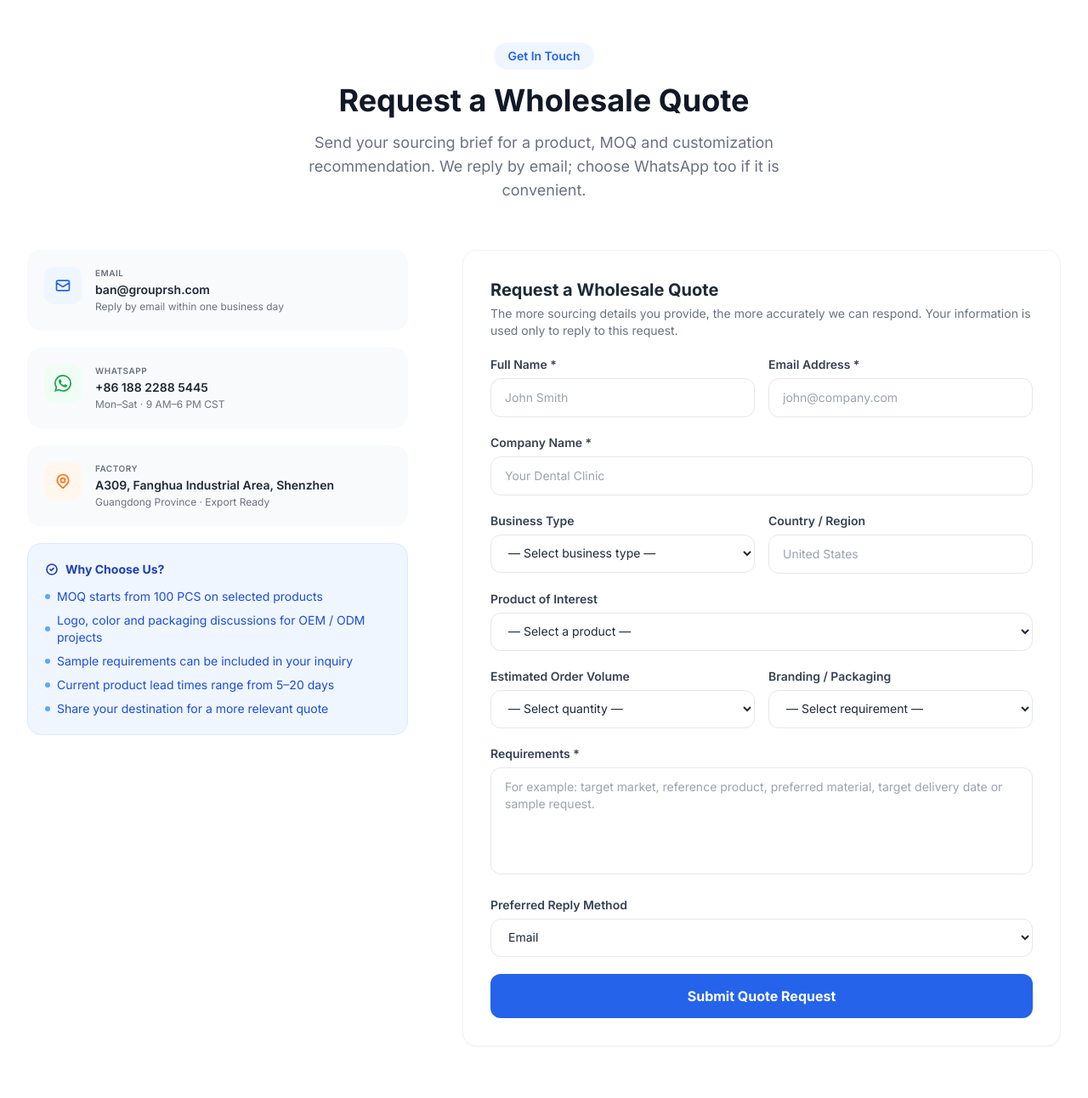
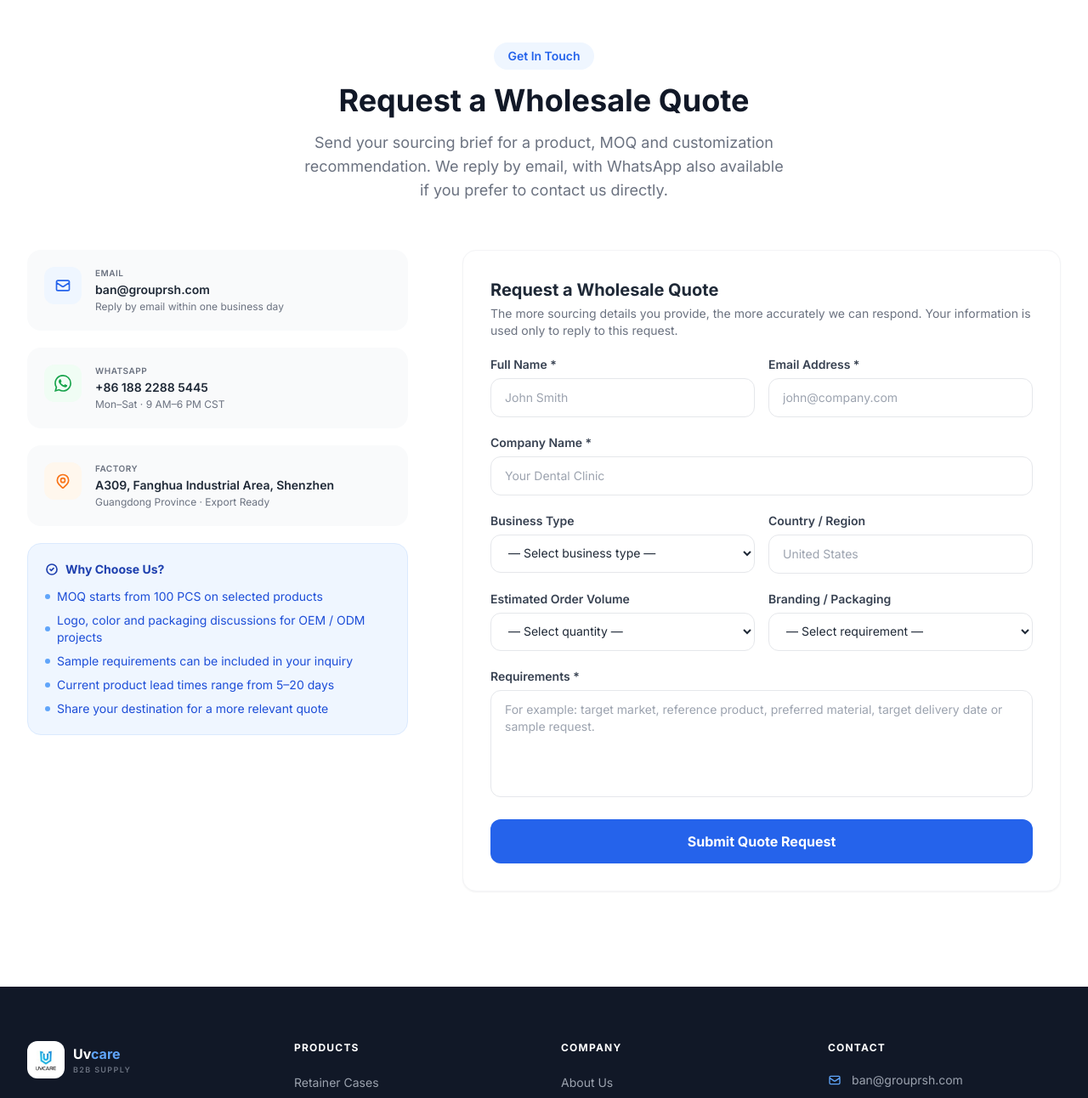
Before and after one commit to ZhuoyaBan/dental-care-b2b, a Next.js app: page / in a window 1280 px wide. Shown: the part 5653-6945 px from the top of the page at 85% size. Built offline with nearby package versions, Linux system fonts and the light colour scheme.

Commit message:
Simplify wholesale inquiry form

```diff
--- a/components/ContactSection.tsx
+++ b/components/ContactSection.tsx
@@ -2,20 +2,6 @@
 
 import { useState } from "react";
 import emailjs from '@emailjs/browser';
-
-const productOptions = [
-  "Aligner Case",
-  "UV Sterilizer Aligner Case",
-  "Ultrasonic Cleaning Case",
-  "Regular Cleaning Case",
-  "Aligner Removal Hook",
-  "Chewies",
-  "Aligner Bag",
-  "Aligner Gift Box",
-  "Effervescent Cleaning Tablets",
-  "Aligner Cleaning Brush",
-  "Multiple Products / Custom OEM",
-];
 
 const inputCls =
   "w-full px-4 py-3 rounded-xl border border-gray-200 bg-white text-gray-800 " +
@@ -28,10 +14,8 @@ interface FormData {
   company: string;
   businessType: string;
   country: string;
-  product: string;
   quantity: string;
   customization: string;
-  contactPreference: string;
   message: string;
 }
 
@@ -41,10 +25,8 @@ const emptyForm: FormData = {
   company: "",
   businessType: "",
   country: "",
-  product: "",
   quantity: "",
   customization: "",
-  contactPreference: "Email",
   message: "",
 };
 
@@ -72,8 +54,8 @@ export default function ContactSection() {
           name: formData.name,
           email: formData.email,
           company: formData.company,
-          product: formData.product,
-          message: `Business type: ${formData.businessType || "Not specified"}\nCountry / region: ${formData.country || "Not specified"}\nEstimated order volume: ${formData.quantity || "Not specified"}\nBranding / packaging: ${formData.customization || "Not specified"}\nPreferred reply channel: ${formData.contactPreference}\n\nRequirements:\n${formData.message}`,
+          product: "Not specified — see requirements",
+          message: `Business type: ${formData.businessType || "Not specified"}\nCountry / region: ${formData.country || "Not specified"}\nEstimated order volume: ${formData.quantity || "Not specified"}\nBranding / packaging: ${formData.customization || "Not specified"}\n\nRequirements:\n${formData.message}`,
         },
         'eIl_NgNmKxDja7-iv'
       );
@@ -97,7 +79,7 @@ export default function ContactSection() {
             Request a Wholesale Quote
           </h2>
           <p className="text-lg text-gray-500 max-w-xl mx-auto">
-            Send your sourcing brief for a product, MOQ and customization recommendation. We reply by email; choose WhatsApp too if it is convenient.
+            Send your sourcing brief for a product, MOQ and customization recommendation. We reply by email, with WhatsApp also available if you prefer to contact us directly.
           </p>
         </div>
 
@@ -187,7 +169,7 @@ export default function ContactSection() {
                   </svg>
                 </div>
                 <h3 className="text-2xl font-bold text-gray-800 mb-2">Inquiry Sent! 🎉</h3>
-                <p className="text-gray-500 max-w-sm">Thank you for reaching out. Our team will reply by email within one business day, using your preferred contact method where possible.</p>
+                <p className="text-gray-500 max-w-sm">Thank you for reaching out. Our team will reply by email within one business day.</p>
                 <button className="mt-8 text-sm text-blue-600 hover:underline font-medium" onClick={() => setSubmitted(false)}>← Send another inquiry</button>
               </div>
             ) : (
@@ -227,13 +209,6 @@ export default function ContactSection() {
                     <input type="text" name="country" value={formData.country} onChange={handleChange} placeholder="United States" className={inputCls} />
                   </div>
                 </div>
-                <div>
-                  <label className="block text-sm font-semibold text-gray-700 mb-1.5">Product of Interest</label>
-                  <select name="product" value={formData.product} onChange={handleChange} className={inputCls}>
-                    <option value="">— Select a product —</option>
-                    {productOptions.map((opt) => (<option key={opt} value={opt}>{opt}</option>))}
-                  </select>
-                </div>
                 <div className="grid sm:grid-cols-2 gap-4">
                   <div>
                     <label className="block text-sm font-semibold text-gray-700 mb-1.5">Estimated Order Volume</label>
@@ -262,14 +237,6 @@ export default function ContactSection() {
                   <label className="block text-sm font-semibold text-gray-700 mb-1.5">Requirements *</label>
                   <textarea name="message" required rows={5} value={formData.message} onChange={handleChange} placeholder="For example: target market, reference product, preferred material, target delivery date or sample request." className={`${inputCls} resize-none`} />
                 </div>
-                <div>
-                  <label className="block text-sm font-semibold text-gray-700 mb-1.5">Preferred Reply Method</label>
-                  <select name="contactPreference" value={formData.contactPreference} onChange={handleChange} className={inputCls}>
-                    <option value="Email">Email</option>
-                    <option value="WhatsApp">WhatsApp</option>
-                    <option value="Email and WhatsApp">Email and WhatsApp</option>
-                  </select>
-                </div>
                 <button type="submit" disabled={submitting} className="w-full bg-blue-600 hover:bg-blue-700 disabled:bg-blue-400 text-white font-bold py-3.5 px-6 rounded-xl transition-colors flex items-center justify-center gap-2">
                   {submitting ? "Sending..." : "Submit Quote Request"}
                 </button>
```
